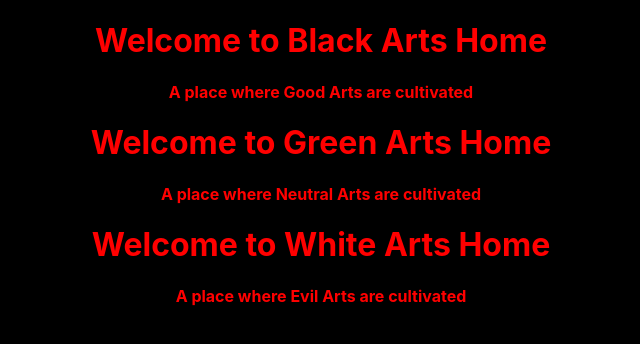
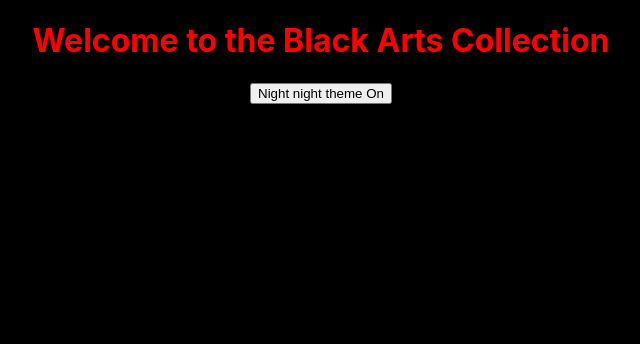
Before and after one commit to Carlj0666/black-arts-collection, a React (Create React App) app: page / in a window 1280 px wide. Shown: the top 344 px of the page, without its empty margins (319-959 px from the left). Built offline with nearby package versions, Linux system fonts and the light colour scheme.

Commit message:
jic save

```diff
--- a/src/App.js
+++ b/src/App.js
@@ -3,18 +3,19 @@ import Homepage from './Homepage';
 
 function App() {
 
-  const atribs = [
-    {id: 1, color: 'Black', alignment: 'Good'},
-    {id: 2, color: 'Green', alignment: 'Neutral'},
-    {id: 3, color: 'White', alignment: 'Evil'},
-  ]
+  // const atribs = [
+  //   {id: 1, color: 'Black', alignment: 'Good'},
+  //   {id: 2, color: 'Green', alignment: 'Neutral'},
+  //   {id: 3, color: 'White', alignment: 'Evil'},
+  // ]
 
-  const namedAtribs = atribs.map(a => <Homepage key={a.id} color={a.color} alignment={a.alignment}/>)
+  // const namedAtribs = atribs.map(a => <Homepage key={a.id} color={a.color} alignment={a.alignment}/>)
 
   return (
     <div className='App'>
       {/* map name logic extracted to the namedAtribs const */}
-      {namedAtribs}
+      {/* {namedAtribs} */}
+      <Homepage />
     </div>
   );
 }
--- a/src/Homepage.js
+++ b/src/Homepage.js
@@ -13,16 +13,32 @@ import './App.css';
 class Homepage extends React.Component{
 
     state = {
-        color: 'red',
-        on: true
+        color: 'Red',
+        nightOn: true
+    }
+
+    handleClick = (e) => {
+
+        const nightTheme = this.state.nightOn
+
+        this.setState({
+            nightOn: !nightTheme
+        })
     }
 
     render(){
+
+
         return(
+            <>
+
             <div style={{color: this.state.color}}>
-                <h1>Welcome to {this.props.color} Arts Home</h1>
-                <h4>A place where {this.props.alignment} Arts are cultivated</h4>
+                <h1> Welcome to the Black Arts Collection </h1>
+                <button className="nightThemeButton" onClick={this.handleClick}>Night night theme {this.state.nightOn ? "On" : "Off"}</button>
+                {/* <h1>Welcome to {this.props.color} Arts Home</h1>
+                <h4>A place where {this.props.alignment} Arts are cultivated</h4> */}
             </div>
+            </>
         )
     }
 
```
